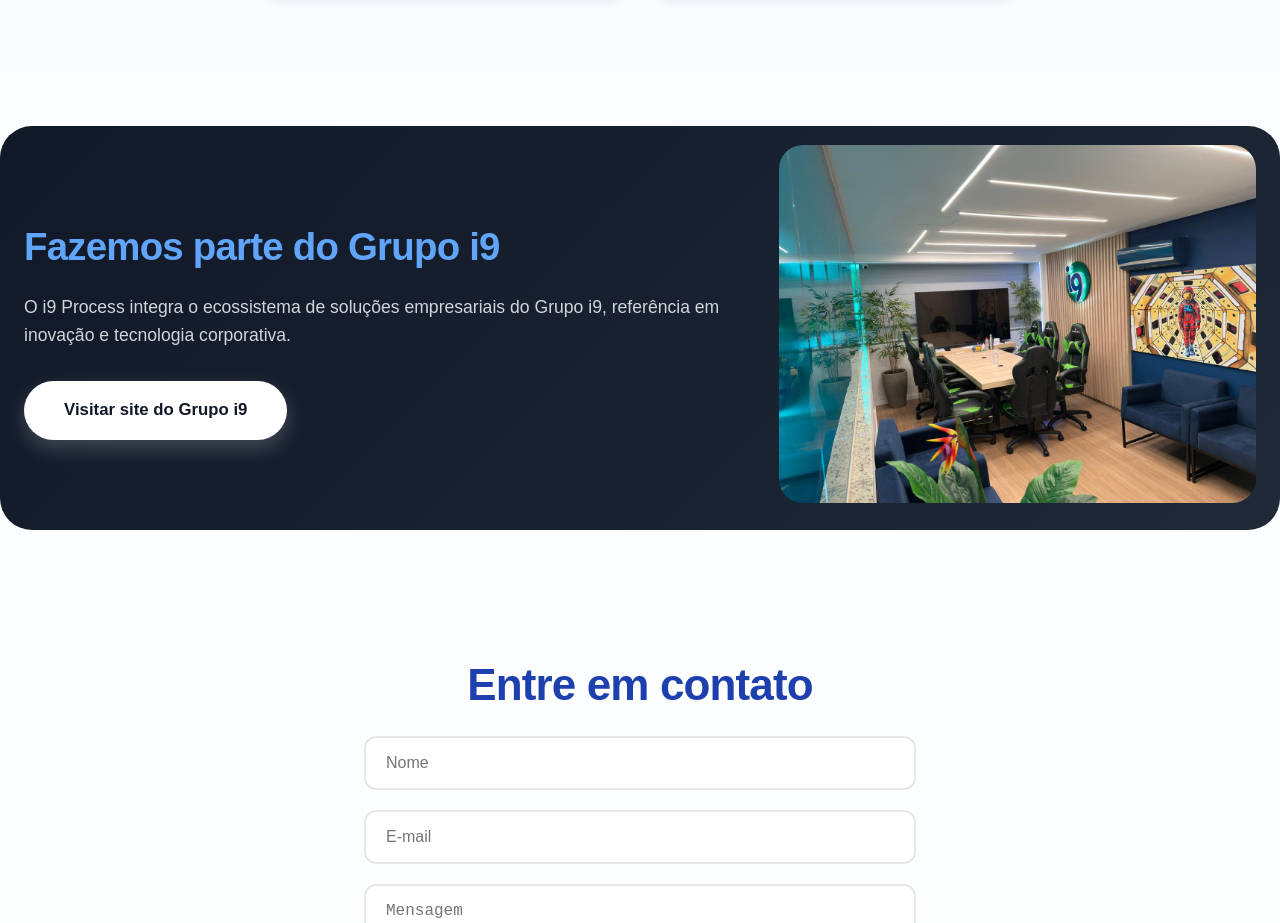
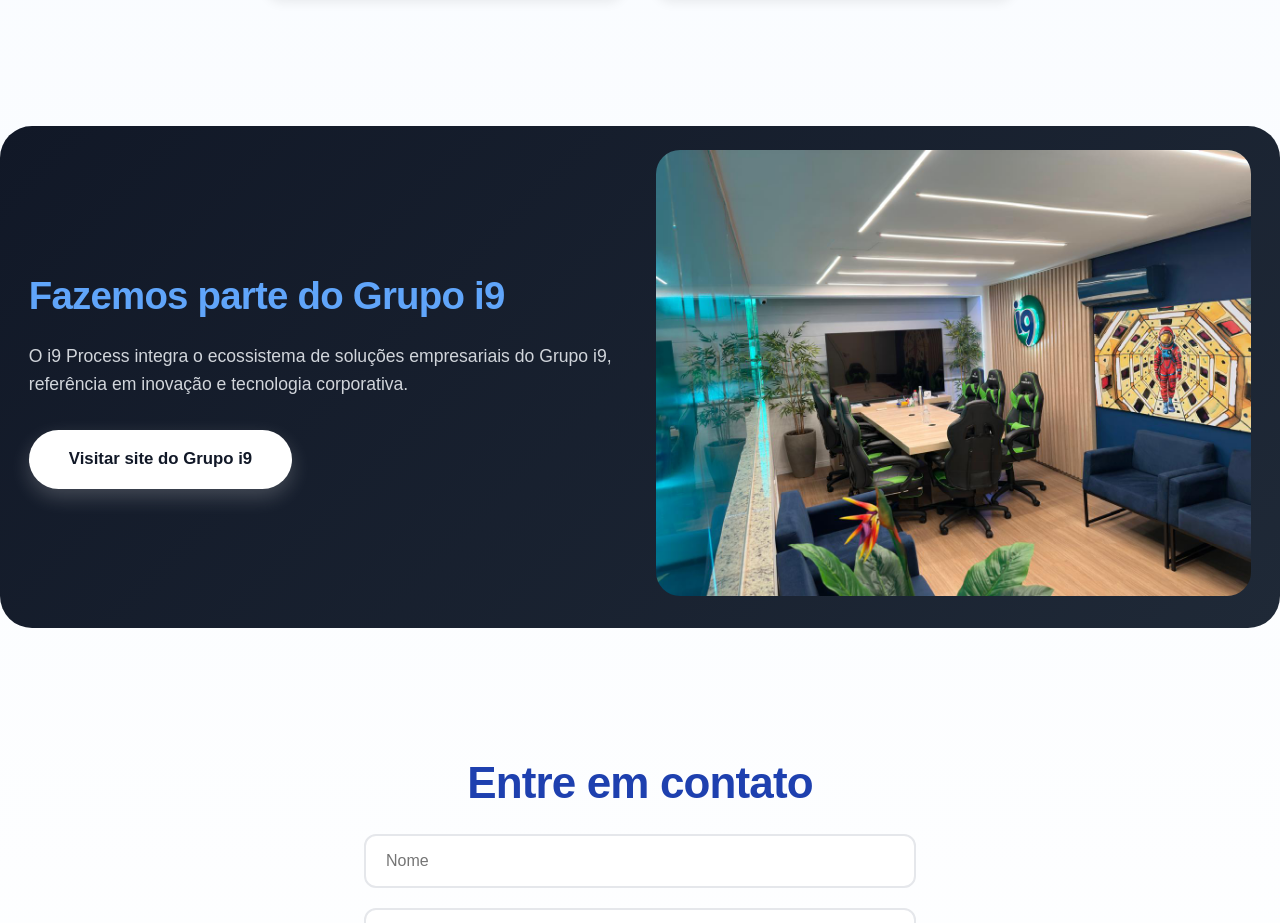
Before and after one commit to lucas-azv/landing-page-i9process, a React (Vite) app in the folder i9-process-landing/: page / in a window 1280 px wide. Shown: the part 2840-3763 px from the top of the page. Built offline with nearby package versions, Linux system fonts and the light colour scheme; a web font is replaced by a local one.

Commit message:
ajustando imagem do escritório

```diff
--- a/i9-process-landing/src/styles/style.css
+++ b/i9-process-landing/src/styles/style.css
@@ -635,7 +635,7 @@
   background: linear-gradient(135deg, #111827 0%, #1f2937 100%);
   color: white;
   border-radius: 2rem;
-  padding: 1.2rem 1.5rem;
+  padding: 1.5rem 1.8rem;
   margin: 4rem auto;
 }
 
@@ -648,7 +648,7 @@
 }
 
 .grupo-texto {
-  flex: 1 1 50%;
+  flex: 1 1 40%;
 }
 
 .grupo-texto h3 {
@@ -686,7 +686,7 @@
 }
 
 .grupo-imagem {
-  flex: 1 1 30%;
+  flex: 1 1 40%;
 }
 
 .grupo-imagem img {
```
